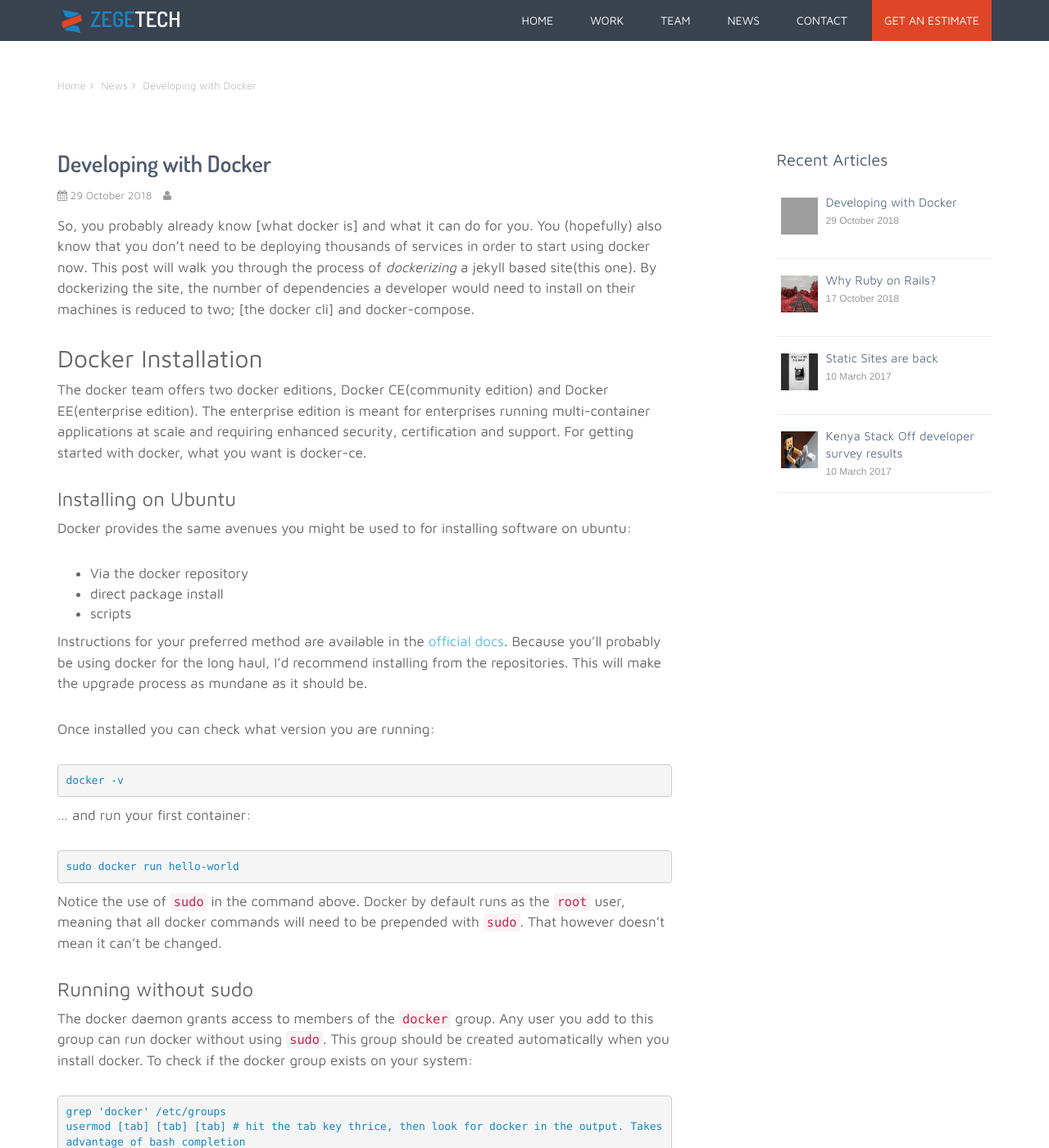
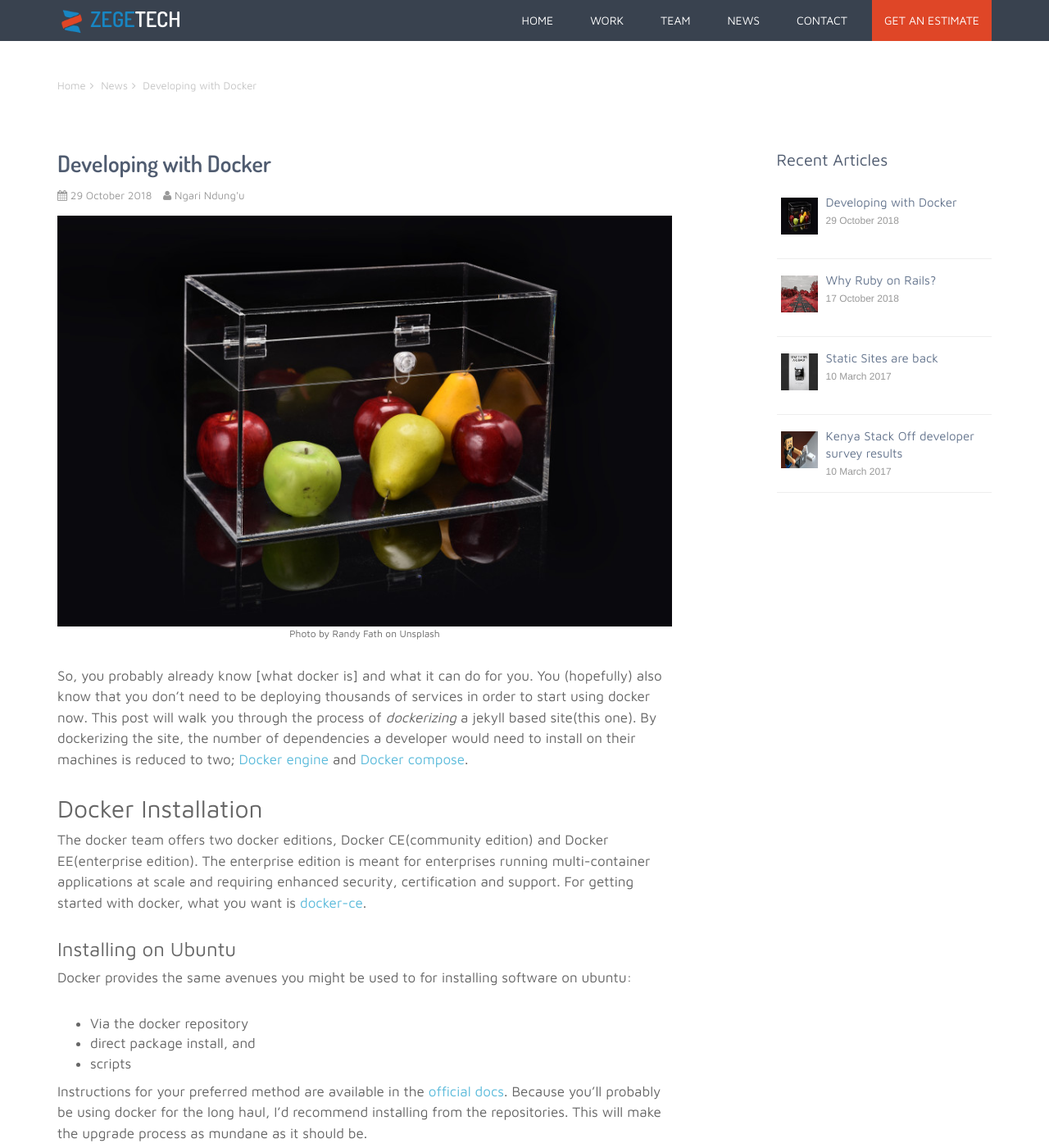
Before and after one commit to zegetech/zegetech.github.io, a Jekyll site: the page built from _posts/2018-10-29-developing-with-docker.md, in a window 1280 px wide and 1400 px high. Shown: the whole window at 82% size. Built offline with Jekyll 4.4.1, drawn with Linux system fonts in a browser that asks for light colours; some of the changed text lies outside the part shown; grey boxes are pictures that could not be loaded.

Commit message:
add image and links

```diff
--- a/_posts/2018-10-29-developing-with-docker.md
+++ b/_posts/2018-10-29-developing-with-docker.md
@@ -1,23 +1,29 @@
 ---
 layout: news
 title: Developing with Docker
+author: Ngari Ndung'u
+blog-image: docker/container.jpg
+image-attribution: Photo by Randy Fath on Unsplash
+intro: So, you probably already know [what docker is] and what it can do for you. You (hopefully) also know that you don't need to be deploying thousands of services in order to start using docker now.
+  This post will walk you through the process of *dockerizing* a jekyll based site(this one).
+  By dockerizing the site, the number of dependencies a developer would need to install on their machines is reduced to two; [Docker engine](https://www.docker.com/products/docker-engine) and [Docker compose](https://docs.docker.com/compose/overview/).
 ---
-
-So, you probably already know [what docker is] and what it can do for you. You (hopefully) also know that you don't need to be deploying thousands of services in order to start using docker now.
-This post will walk you through the process of *dockerizing* a jekyll based site(this one).
-By dockerizing the site, the number of dependencies a developer would need to install on their machines is reduced to two; [the docker cli] and docker-compose.
+![Fruits in a transparent container](/assets/images/blog/{{ page.blog-image }}){:class="img-responsive center"}
+{{ page.image-attribution }}
+{:.image-attribution}
+{{ page.intro }}
 
 ## Docker Installation
 
 The docker team offers two docker editions, Docker CE(community edition) and Docker EE(enterprise edition).
 The enterprise edition is meant for enterprises running multi-container applications at scale and requiring enhanced security, certification and support.
-For getting started with docker, what you want is docker-ce.
+For getting started with docker, what you want is [docker-ce](https://docs.docker.com/install/).
 
 ### Installing on Ubuntu
 
 Docker provides the same avenues you might be used to for installing software on ubuntu:
  - Via the docker repository
- - direct package install
+ - direct package install, and
  - scripts
 
 Instructions for your preferred method are available in the [official docs](https://docs.docker.com/install/linux/docker-ce/ubuntu/#install-docker-ce).
@@ -33,12 +39,12 @@
     sudo docker run hello-world
 
 Notice the use of `sudo` in the command above. Docker by default runs as the `root` user, meaning that all docker commands will need to be prepended with `sudo`.
-That however doesn't mean it can't be changed.
+That however doesn't mean that it can't be changed.
 
 ### Running without sudo
 
 The docker daemon grants access to members of the `docker` group. Any user you add to this group can run docker without using `sudo`.
-This group should be created automatically when you install docker.
+This group is created automatically when you install docker.
 To check if the docker group exists on your system:
 
     grep 'docker' /etc/groups
@@ -128,7 +134,7 @@
     docker build -t name:tag . # the dot specifies the current directory as the build context
 
 This command will run through the dockerfile executing instructions sequentially.
-It will look for the image specified in the `FROM` instruction locally and download it if its missing.
+It will look for the image specified in the `FROM` instruction locally, and download it if its missing.
 Docker will then run the next instruction and output an intermediate image. This process is repeated until we have our final image.
 
 Now to run our image:
@@ -196,9 +202,13 @@
 
     docker-compose up
 
-Or it would, if we had actually installed docker-compose. docker-compose is a separate tool from the docker cli. You can install it from [here](https://docs.docker.com/compose/install/#install-compose).
+Or it would, if we had actually installed docker compose. Compose is a separate tool from the docker cli. You can install it from [here](https://docs.docker.com/compose/install/#install-compose).
+
+Note that the `docker-compose.yml` file we use here doesn't depend on the image we built earlier, but uses `jekyll/jekyll:latest`.
+This particular image is an official image provided by the Jekyll team and hosted on [Docker hub](https://hub.docker.com/) free for anyone to use.
+Similar images are to be found for a huge number of stacks you might want to build with. These essentially negate the need for a `Dockerfile` unless you're using a highly customized environment.
 
 ## Ready
 
-And... that's it! Now anybody wanting to get started hacking on our code only needs to clone the repo, `cd` into the directory and run `docker-compose up`.
+And... that's it! Now anybody wanting to start hacking on our code only needs to clone the repo, `cd` into the directory and run `docker-compose up`.
 They might need to go get a coffee depending on internet speed but hey, time spent enjoying a coffee is time not wasted fighting with dependencies.
--- a/assets/css/styles.css
+++ b/assets/css/styles.css
@@ -2529,3 +2529,11 @@
     min-height: 520px;
   }
 }
+
+/* image attribution */
+.image-attribution {
+  font-size:12px;
+  margin:auto;
+  display:block;
+  text-align:center;
+}
```
Also changed, not shown: other parts of _posts/2018-10-29-developing-with-docker.md (+7 -7 lines), assets/images/blog/docker/container.jpg (added).
